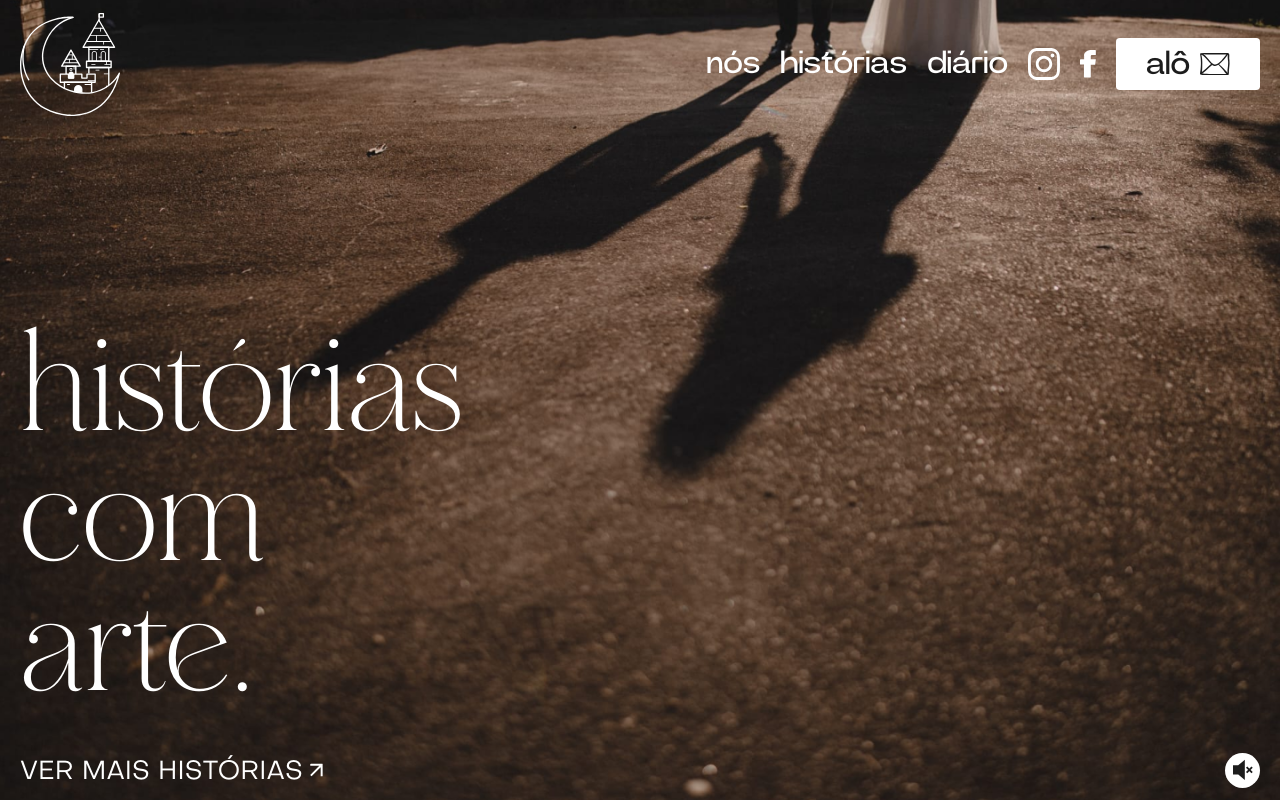
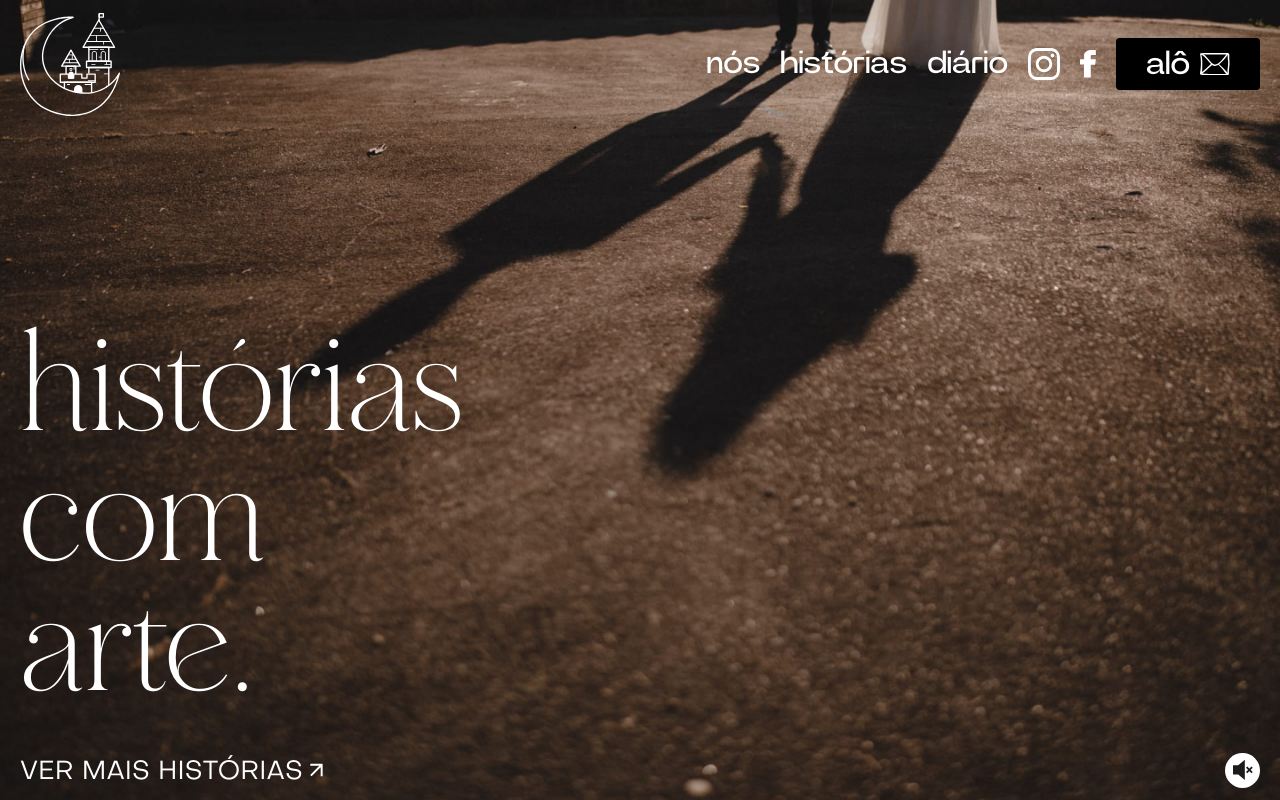
Before and after one commit to nunojllemos/eraumaines-frontend, a Next.js app: page / in a window 1280 px wide. In both pictures the pointer is over the button "alô". Shown: the top 800 px of the page. Built offline with nearby package versions, Linux system fonts and the light colour scheme.

Commit message:
hover on button from menu

```diff
--- a/components/organisms/Nav.js
+++ b/components/organisms/Nav.js
@@ -48,7 +48,7 @@ const Nav = ({ isMenuOpen, isHomepage, handleMenuClink }) => {
                     </li>
                     <li className='pb-8 768:pb-0 768:pl-8 '>
                         <button
-                            className={` contact-button transition-colors w-full flex items-center justify-between px-11 py-2 border-none rounded-md font-power-grotesk text-45 768:text-28 768:px-14 768:py-4 1280:text-32 1280:py-3 1280:px-12 ${
+                            className={` hover-button contact-button transition-colors w-full flex items-center justify-between px-11 py-2 border-none rounded-md font-power-grotesk text-45 768:text-28 768:px-14 768:py-4 1280:text-32 1280:py-3 1280:px-12 ${
                                 isHomepage && !isMenuOpen ? 'is-home' : 'bg-black text-white'
                             } ${isMenuOpen ? '!bg-white !text-black' : ''}`}
                         >
--- a/styles/globals.scss
+++ b/styles/globals.scss
@@ -313,7 +313,8 @@ li {
 }
 
 .hover-button:hover {
-    background: red;
+    background: black !important;
+    color: #fff !important;
 }
 
 .hover-mute {
```
